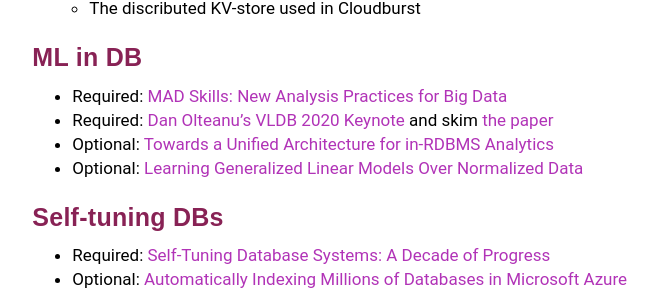
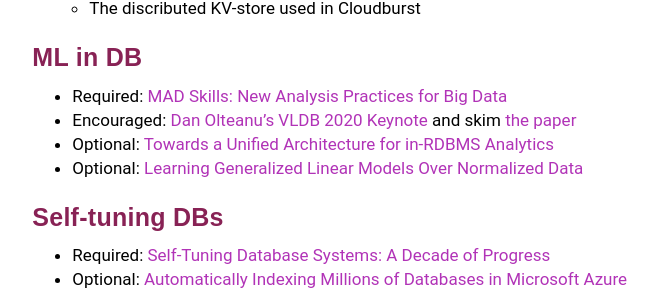
Before and after one commit to w6113/website_fall2020, a Jekyll site: the page built from papers.md, in a window 1280 px wide and 900 px high, scrolled down 7356 px. Shown: the part 150-445 px from the top of the window, without its empty margins (292-950 px from the left). Built offline with Jekyll 4.4.1, drawn with Linux system fonts in a browser that asks for light colours; our own code applies the rules of GitHub Pages for plain Markdown files.

Commit message:
lazy commit msg

```diff
--- a/papers.md
+++ b/papers.md
@@ -380,7 +380,7 @@
 ### ML in DB
 
 * Required: [MAD Skills: New Analysis Practices for Big Data](http://db.cs.berkeley.edu/papers/vldb09-madskills.pdf)
-* Required: [Dan Olteanu's VLDB 2020 Keynote](https://www.youtube.com/watch?v=0ic0jMjOpM0) and skim [the paper](http://www.vldb.org/pvldb/vol13/p3502-olteanu.pdf)
+* Encouraged: [Dan Olteanu's VLDB 2020 Keynote](https://www.youtube.com/watch?v=0ic0jMjOpM0) and skim [the paper](http://www.vldb.org/pvldb/vol13/p3502-olteanu.pdf)
 * Optional: [Towards a Unified Architecture for in-RDBMS Analytics](https://cs.stanford.edu/people/chrismre/papers/bismarck.pdf)
 * Optional: [Learning Generalized Linear Models Over Normalized Data](http://pages.cs.wisc.edu/~jignesh/publ/GLMs-over-joins.pdf)
 
```
